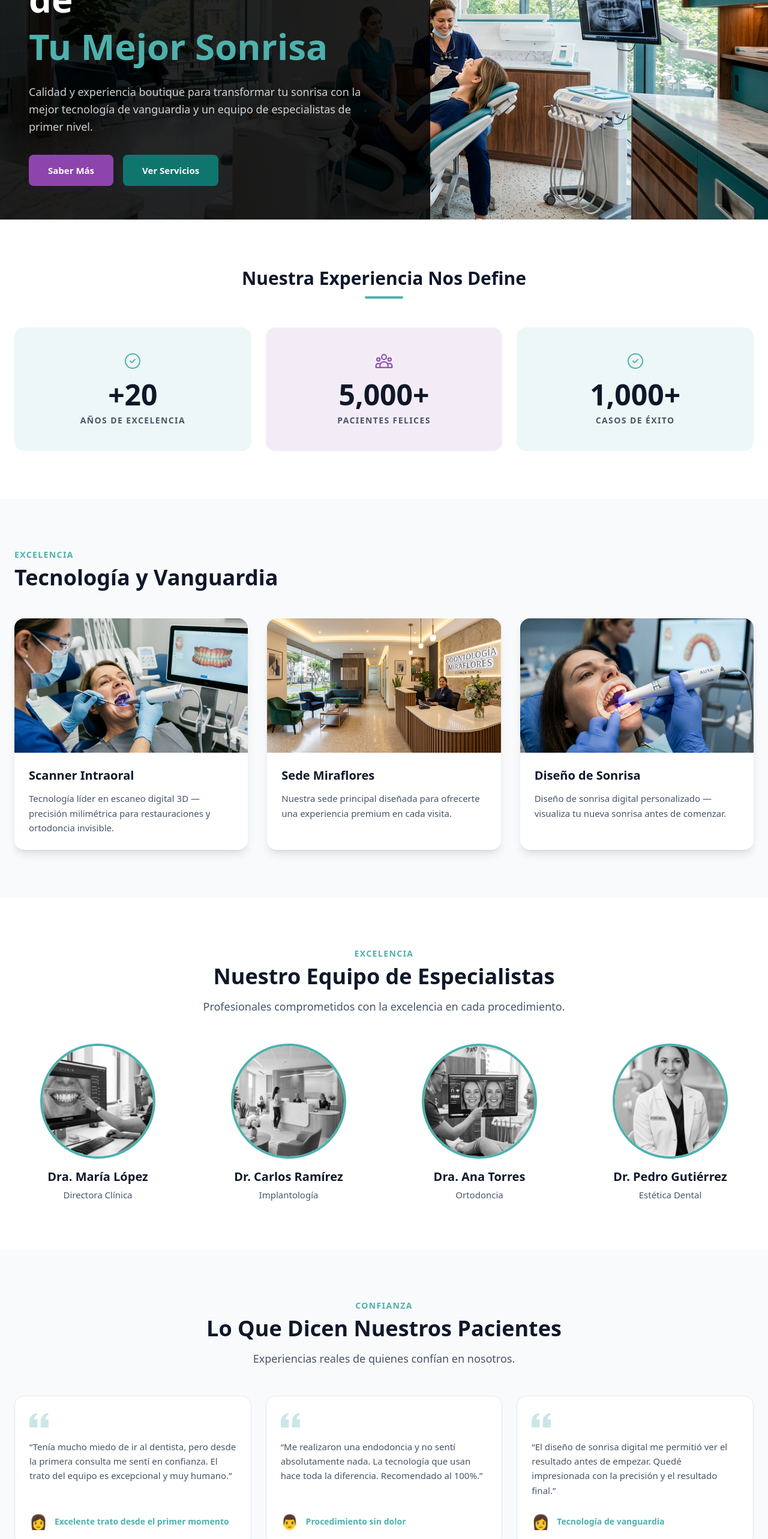
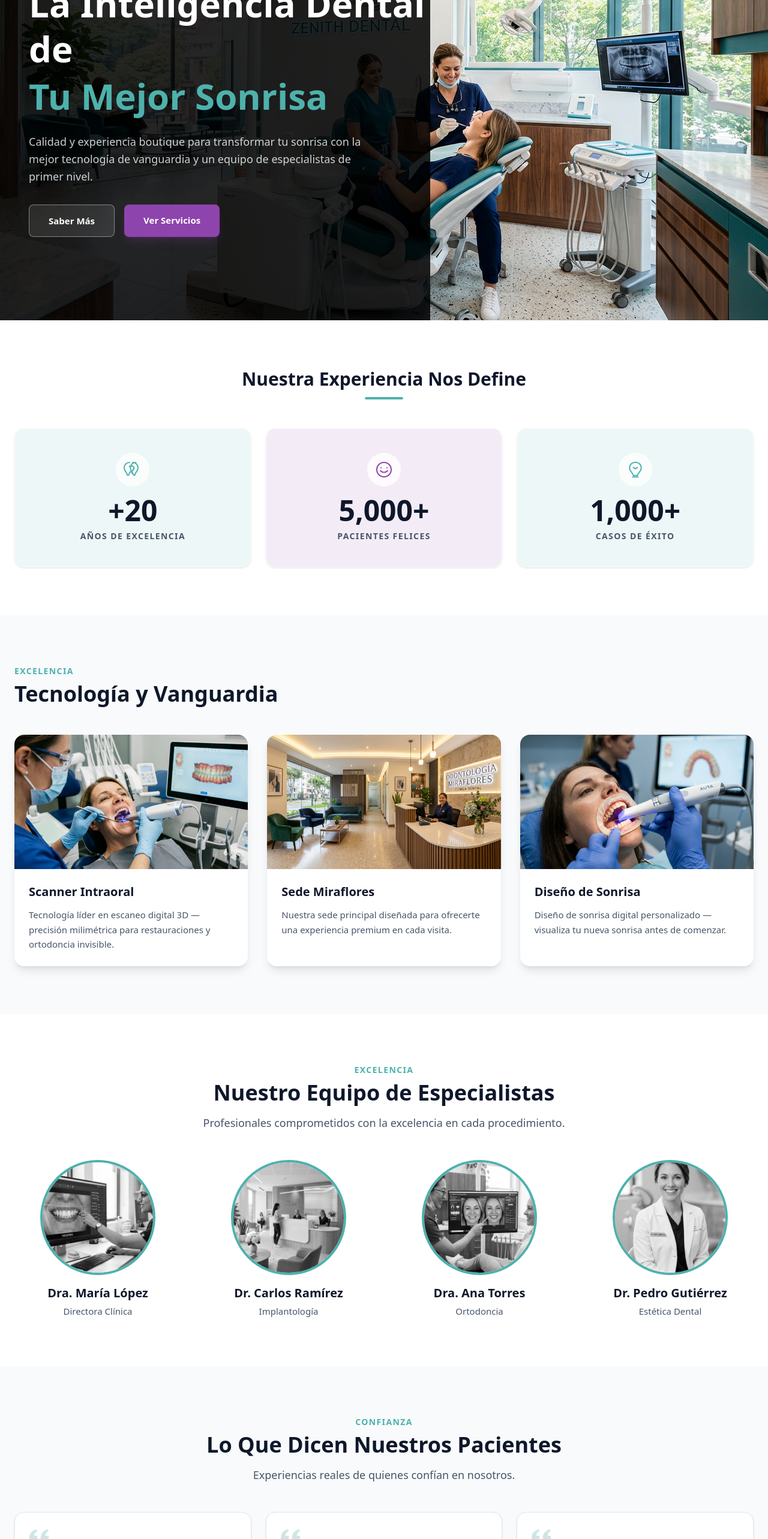
Before and after one commit to MiguelAAR10/odonto-smart, a Next.js app: page / in a window 1280 px wide. Shown: the part 234-2800 px from the top of the page at 60% size. Built offline with nearby package versions, Linux system fonts and the light colour scheme.

Commit message:
feat(ux): premium polish phase 3A baseline

```diff
--- a/src/components/sections/Hero.tsx
+++ b/src/components/sections/Hero.tsx
@@ -8,7 +8,10 @@ const ease = [0.22, 1, 0.36, 1] as const;
 
 export function Hero() {
   return (
-    <section id="inicio" className="relative h-[600px] w-full overflow-hidden pt-16">
+    <section
+      id="inicio"
+      className="relative min-h-[80vh] w-full overflow-hidden pt-16 md:min-h-[88vh]"
+    >
       {/* Background Image */}
       <Image
         src={hero.image}
@@ -26,7 +29,7 @@ export function Hero() {
       />
 
       {/* Content */}
-      <div className="relative flex h-full items-center">
+      <div className="relative flex min-h-[80vh] items-center md:min-h-[88vh]">
         <div className="mx-auto w-full max-w-7xl px-6 md:px-12">
           <div className="max-w-2xl">
             {/* Title Line 1 */}
@@ -68,13 +71,13 @@ export function Hero() {
             >
               <a
                 href={hero.buttons.primary.href}
-                className="rounded-lg bg-brand-purple px-8 py-3.5 text-[15px] font-semibold text-white transition-all hover:bg-brand-purple/90 focus-visible:outline-none focus-visible:ring-2 focus-visible:ring-brand-purple focus-visible:ring-offset-2"
+                className="rounded-lg border border-white/40 bg-white/10 px-8 py-3.5 text-[15px] font-semibold text-white backdrop-blur-sm transition-all hover:border-brand-teal hover:bg-white/16 focus-visible:outline-none focus-visible:ring-2 focus-visible:ring-brand-teal focus-visible:ring-offset-2"
               >
                 {hero.buttons.primary.label}
               </a>
               <a
                 href={hero.buttons.secondary.href}
-                className="rounded-lg bg-brand-teal-strong px-8 py-3.5 text-[15px] font-semibold text-white transition-all hover:bg-brand-teal-strong/90 focus-visible:outline-none focus-visible:ring-2 focus-visible:ring-brand-teal focus-visible:ring-offset-2"
+                className="rounded-lg bg-brand-purple px-8 py-3.5 text-[15px] font-semibold text-white shadow-lg shadow-brand-purple/20 transition-all hover:-translate-y-0.5 hover:bg-brand-purple/90 hover:shadow-xl hover:shadow-brand-purple/30 focus-visible:outline-none focus-visible:ring-2 focus-visible:ring-brand-purple focus-visible:ring-offset-2"
               >
                 {hero.buttons.secondary.label}
               </a>
--- a/src/components/sections/Reviews.tsx
+++ b/src/components/sections/Reviews.tsx
@@ -1,3 +1,6 @@
+"use client";
+
+import { motion } from "framer-motion";
 import { Container } from "@/components/ui/Container";
 import { SectionHeading } from "@/components/ui/SectionHeading";
 import { reviews } from "@/data/content";
@@ -20,21 +23,35 @@ export function Reviews() {
     <section id="resenas" className="bg-bg-soft py-20">
       <Container>
         {/* Header */}
-        <div className="mb-12 text-center">
+        <motion.div
+          initial={{ opacity: 0, y: 20 }}
+          whileInView={{ opacity: 1, y: 0 }}
+          viewport={{ once: true }}
+          transition={{ duration: 0.6, ease: [0.22, 1, 0.36, 1] }}
+          className="mb-12 text-center"
+        >
           <SectionHeading
             label={reviews.label}
             title={reviews.title}
             description={reviews.description}
             centered
           />
-        </div>
+        </motion.div>
 
         {/* Testimonials Grid */}
         <div className="grid gap-6 md:grid-cols-2 lg:grid-cols-3">
-          {reviews.testimonials.map((testimonial) => (
-            <article
+          {reviews.testimonials.map((testimonial, index) => (
+            <motion.article
               key={testimonial.id}
-              className="flex flex-col rounded-2xl border border-border-subtle bg-bg-main p-6 transition-shadow hover:shadow-md"
+              initial={{ opacity: 0, y: 24, scale: 0.98 }}
+              whileInView={{ opacity: 1, y: 0, scale: 1 }}
+              viewport={{ once: true, margin: "-50px" }}
+              transition={{
+                duration: 0.55,
+                delay: index * 0.08,
+                ease: [0.22, 1, 0.36, 1],
+              }}
+              className="flex flex-col rounded-2xl border border-border-subtle bg-bg-main p-6 shadow-sm transition-all duration-300 hover:-translate-y-1 hover:shadow-lg"
             >
               {/* Quote Icon */}
               <QuoteIcon />
@@ -46,14 +63,14 @@ export function Reviews() {
 
               {/* Highlight Tag */}
               <div className="mt-6 flex items-center gap-3">
-                <span className="text-2xl" role="img" aria-label="Paciente">
-                  {testimonial.avatar}
+                <span className="flex h-11 w-11 items-center justify-center rounded-full bg-brand-teal-soft text-sm font-bold uppercase tracking-[0.2em] text-brand-teal">
+                  {testimonial.initial}
                 </span>
                 <span className="text-sm font-semibold text-brand-teal">
                   {testimonial.highlight}
                 </span>
               </div>
-            </article>
+            </motion.article>
           ))}
         </div>
 
--- a/src/components/sections/Stats.tsx
+++ b/src/components/sections/Stats.tsx
@@ -52,6 +52,82 @@ interface StatCardProps {
   index: number;
 }
 
+function StatIcon({ index, className }: { index: number; className: string }) {
+  if (index === 0) {
+    return (
+      <svg className={className} fill="none" stroke="currentColor" viewBox="0 0 24 24">
+        <path
+          strokeLinecap="round"
+          strokeLinejoin="round"
+          strokeWidth={1.5}
+          d="M12 3c3.756 0 6.75 2.735 6.75 6.4 0 2.066-.862 3.708-1.997 5.329-.983 1.405-1.778 2.618-2.006 4.271h-1.565c-.228-1.653-1.023-2.866-2.006-4.27C10.042 13.107 9.25 11.465 9.25 9.4 9.25 5.735 12.244 3 16 3"
+        />
+        <path
+          strokeLinecap="round"
+          strokeLinejoin="round"
+          strokeWidth={1.5}
+          d="M8.25 3C4.494 3 1.5 5.735 1.5 9.4c0 2.066.862 3.708 1.997 5.329.983 1.405 1.778 2.618 2.006 4.271h1.565c.228-1.653 1.023-2.866 2.006-4.27"
+        />
+        <path
+          strokeLinecap="round"
+          strokeLinejoin="round"
+          strokeWidth={1.5}
+          d="M8 8.25c.7-.5 1.519-.75 2.458-.75 1.95 0 3.292 1.1 3.292 2.85 0 1.95-1.75 2.55-2.742 3.308-.433.33-.758.712-.758 1.342"
+        />
+        <circle cx="11" cy="16.75" r=".75" fill="currentColor" stroke="none" />
+      </svg>
+    );
+  }
+
+  if (index === 1) {
+    return (
+      <svg className={className} fill="none" stroke="currentColor" viewBox="0 0 24 24">
+        <path
+          strokeLinecap="round"
+          strokeLinejoin="round"
+          strokeWidth={1.5}
+          d="M7.5 13.5c1.256 1.25 2.756 1.875 4.5 1.875s3.244-.625 4.5-1.875"
+        />
+        <path
+          strokeLinecap="round"
+          strokeLinejoin="round"
+          strokeWidth={1.5}
+          d="M8.25 9.75h.008m7.484 0h.008"
+        />
+        <path
+          strokeLinecap="round"
+          strokeLinejoin="round"
+          strokeWidth={1.5}
+          d="M12 21c4.971 0 9-4.029 9-9s-4.029-9-9-9-9 4.029-9 9 4.029 9 9 9Z"
+        />
+      </svg>
+    );
+  }
+
+  return (
+    <svg className={className} fill="none" stroke="currentColor" viewBox="0 0 24 24">
+      <path
+        strokeLinecap="round"
+        strokeLinejoin="round"
+        strokeWidth={1.5}
+        d="M12 2.75c3.97 0 7.25 2.914 7.25 6.854 0 2.138-.93 4.025-2.365 5.63-1.18 1.319-1.997 2.339-2.135 4.016H9.25c-.138-1.677-.955-2.697-2.135-4.016C5.68 13.629 4.75 11.742 4.75 9.604 4.75 5.664 8.03 2.75 12 2.75Z"
+      />
+      <path
+        strokeLinecap="round"
+        strokeLinejoin="round"
+        strokeWidth={1.5}
+        d="M9.5 9.25 12 11l2.5-1.75"
+      />
+      <path
+        strokeLinecap="round"
+        strokeLinejoin="round"
+        strokeWidth={1.5}
+        d="M8.75 21.25h6.5"
+      />
+    </svg>
+  );
+}
+
 function StatCard({ value, prefix, suffix, label, variant, index }: StatCardProps) {
   const bgColor = variant === "teal" ? "bg-brand-teal-soft" : "bg-brand-purple-soft";
   const iconColor = variant === "teal" ? "text-brand-teal" : "text-brand-purple";
@@ -62,32 +138,10 @@ function StatCard({ value, prefix, suffix, label, variant, index }: StatCardProp
       whileInView={{ opacity: 1, y: 0 }}
       viewport={{ once: true, margin: "-50px" }}
       transition={{ duration: 0.6, delay: index * 0.1, ease: [0.22, 1, 0.36, 1] }}
-      className={`flex flex-col items-center rounded-2xl ${bgColor} px-8 py-10`}
+      className={`flex flex-col items-center rounded-2xl border border-white/60 ${bgColor} px-8 py-10 shadow-sm transition-all duration-300 hover:-translate-y-1 hover:shadow-lg`}
     >
-      {/* Icon placeholder */}
-      <div className={`mb-4 ${iconColor}`}>
-        <svg
-          className="h-8 w-8"
-          fill="none"
-          stroke="currentColor"
-          viewBox="0 0 24 24"
-        >
-          {variant === "teal" ? (
-            <path
-              strokeLinecap="round"
-              strokeLinejoin="round"
-              strokeWidth={1.5}
-              d="M9 12l2 2 4-4m6 2a9 9 0 11-18 0 9 9 0 0118 0z"
-            />
-          ) : (
-            <path
-              strokeLinecap="round"
-              strokeLinejoin="round"
-              strokeWidth={1.5}
-              d="M17 20h5v-2a3 3 0 00-5.356-1.857M17 20H7m10 0v-2c0-.656-.126-1.283-.356-1.857M7 20H2v-2a3 3 0 015.356-1.857M7 20v-2c0-.656.126-1.283.356-1.857m0 0a5.002 5.002 0 019.288 0M15 7a3 3 0 11-6 0 3 3 0 016 0zm6 3a2 2 0 11-4 0 2 2 0 014 0zM7 10a2 2 0 11-4 0 2 2 0 014 0z"
-            />
-          )}
-        </svg>
+      <div className={`mb-4 rounded-full bg-white/80 p-3 ${iconColor}`}>
+        <StatIcon index={index} className="h-8 w-8" />
       </div>
 
       {/* Number */}
--- a/src/data/content.ts
+++ b/src/data/content.ts
@@ -17,7 +17,7 @@ export interface Testimonial {
   id: string;
   quote: string;
   highlight: string;
-  avatar: string;
+  initial: string;
 }
 
 // ─────────────────────────────────────────────────────────────────────────────
@@ -189,21 +189,21 @@ export const reviews = {
       quote:
         "Tenía mucho miedo de ir al dentista, pero desde la primera consulta me sentí en confianza. El trato del equipo es excepcional y muy humano.",
       highlight: "Excelente trato desde el primer momento",
-      avatar: "👩",
+      initial: "M",
     },
     {
       id: "exp-2",
       quote:
         "Me realizaron una endodoncia y no sentí absolutamente nada. La tecnología que usan hace toda la diferencia. Recomendado al 100%.",
       highlight: "Procedimiento sin dolor",
-      avatar: "👨",
+      initial: "J",
     },
     {
       id: "exp-3",
       quote:
         "El diseño de sonrisa digital me permitió ver el resultado antes de empezar. Quedé impresionada con la precisión y el resultado final.",
       highlight: "Tecnología de vanguardia",
-      avatar: "👩",
+      initial: "C",
     },
   ] as Testimonial[],
   cta: {
```
Also changed, not shown: 1 other file (tests, documents, lock files or other folders).
